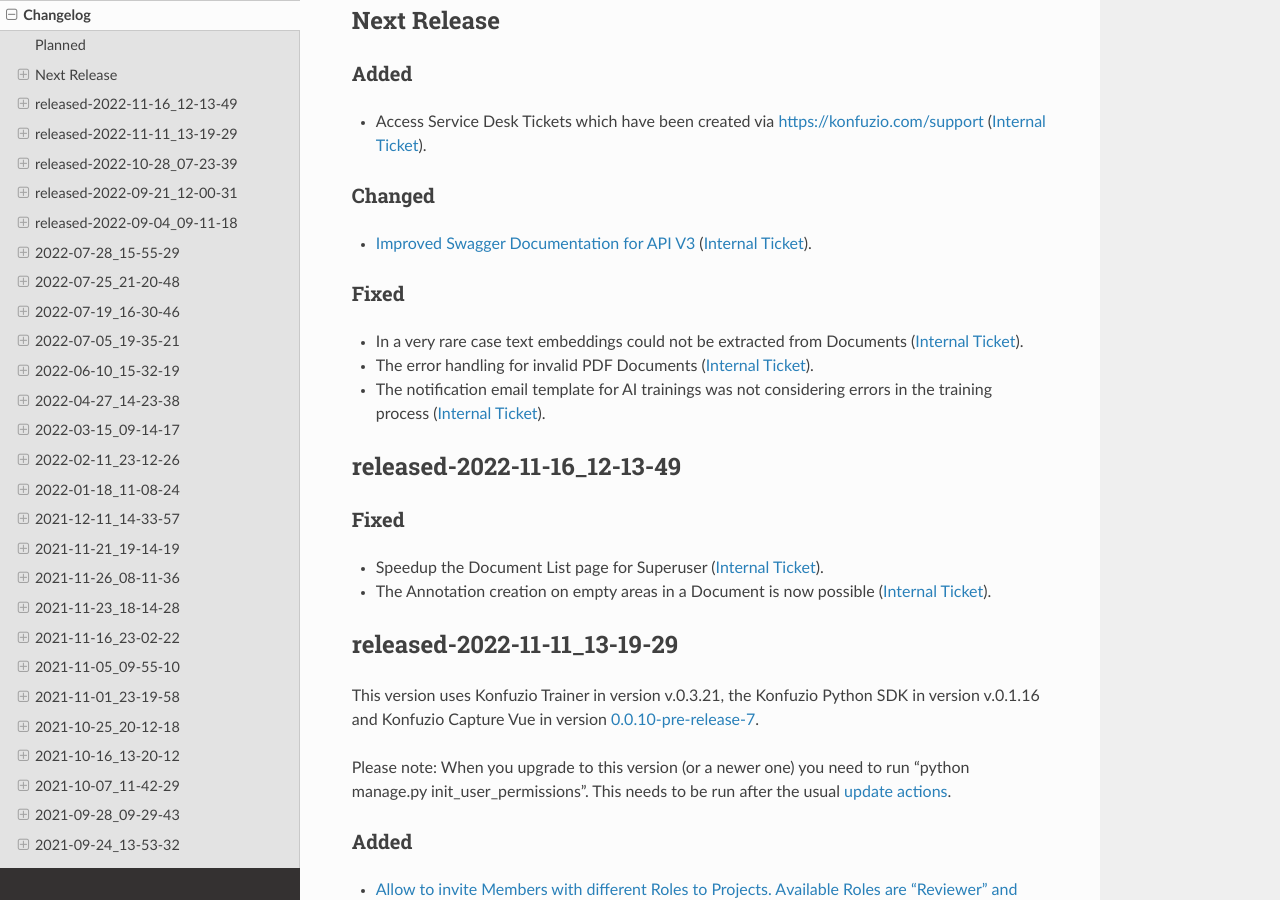
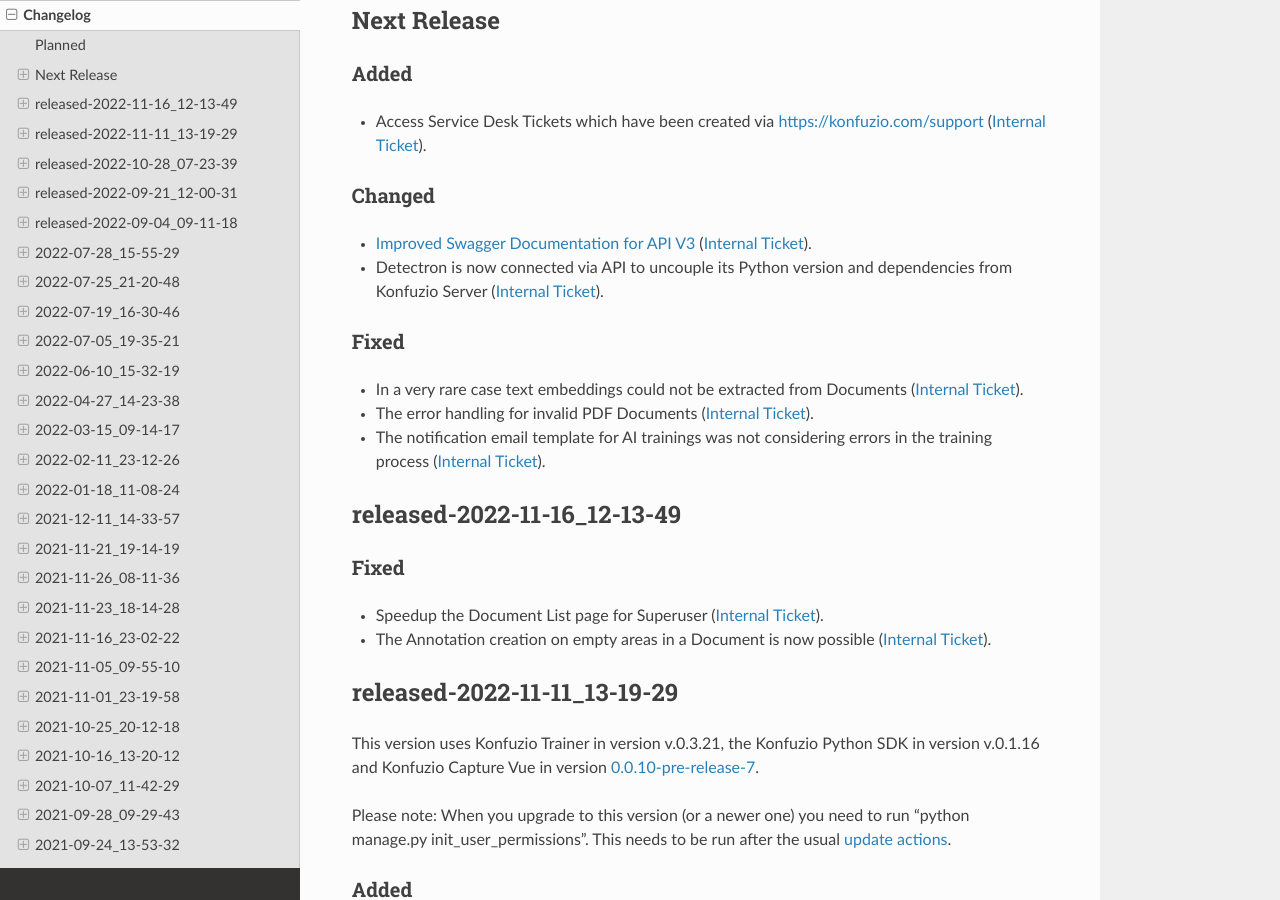
Before and after one commit to konfuzio-ai/konfuzio-sdk, a Sphinx documentation site: the page built from docs/web/changelog_app.md, in a window 1280 px wide and 900 px high, scrolled down 1004 px. Built offline with Sphinx 7.4.7 and the Read the Docs theme 2.0.0, drawn with Linux system fonts in a browser that asks for light colours.

Commit message:
Update changelog_app.md

```diff
--- a/docs/web/changelog_app.md
+++ b/docs/web/changelog_app.md
@@ -44,6 +44,7 @@
 
 ### Changed
 - [Improved Swagger Documentation for API V3](https://app.konfuzio.com/v3/swagger/) ([Internal Ticket](https://git.konfuzio.com/konfuzio/objectives/-/issues/9554)).
+- Detectron is now connected via API to uncouple its Python version and dependencies from Konfuzio Server ([Internal Ticket](https://git.konfuzio.com/konfuzio/objectives/-/issues/9355)).
 
 ### Fixed
 - In a very rare case text embeddings could not be extracted from Documents ([Internal Ticket](https://git.konfuzio.com/konfuzio/objectives/-/issues/10045)).
```
